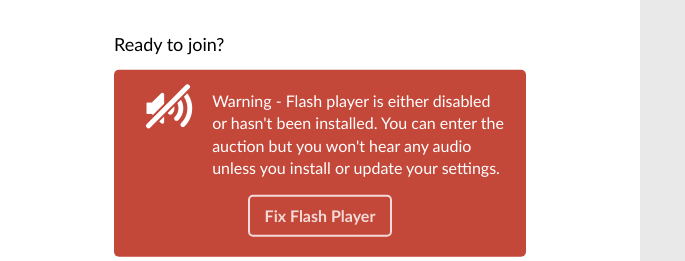
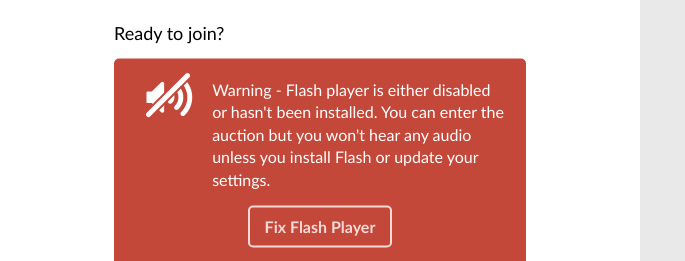
Before and after one commit to liamlevesque/Pre-Bidding, a plain HTML site: page enter-auction.html in a window 1280 px wide. Shown: the part 162-423 px from the top of the page, 0-685 px from the left. Drawn offline with Linux system fonts and the light colour scheme; files whose address does not match are found by name.

Commit message:
small flash warning text change

```diff
--- a/enter-auction.html
+++ b/enter-auction.html
@@ -45,7 +45,7 @@
                         <i class="icon-audio i-crossed-out"></i>
                     </div>
                     <div class="g-four-fifths">
-                        Warning - Flash player is either disabled or hasn't been installed. You can enter the auction but you won't hear any audio unless you install or update your settings.
+                        Warning - Flash player is either disabled or hasn't been installed. You can enter the auction but you won't hear any audio unless you install Flash or update your settings.
                     </div>
                 </div>
                 <div class="h-ta-center">
```
